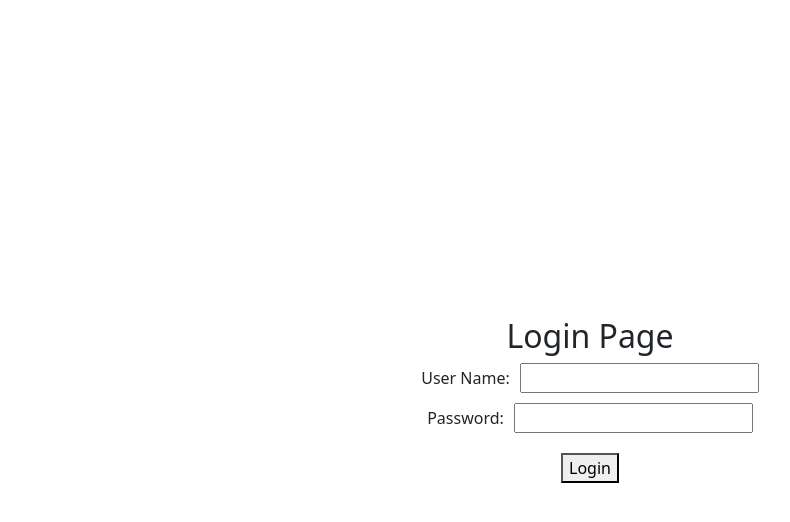
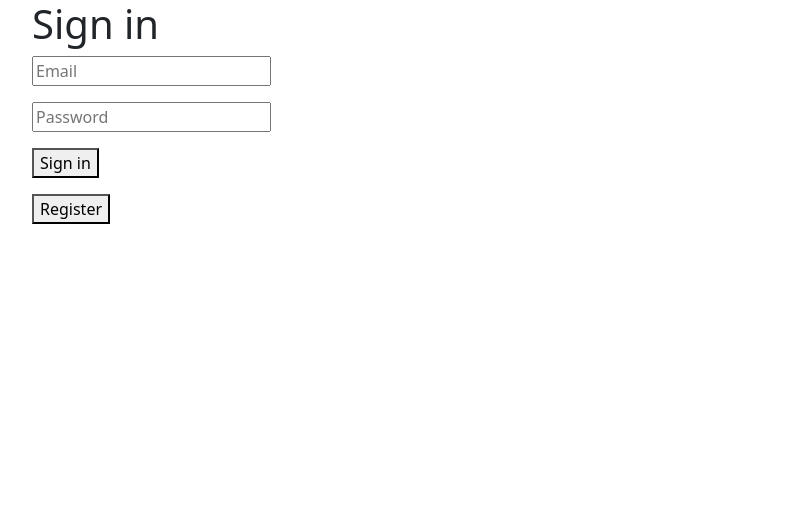
Before and after one commit to jzhu0106/Assignment5032Jianqin, a Vue app in the folder vue-project/: page / in a window 1280 px wide. Shown: the top 522 px of the page, without its empty margins (50-840 px from the left). Built offline with nearby package versions, Linux system fonts and the light colour scheme.

Commit message:
Firebase Sign-up and Sign-in

```diff
--- a/vue-project/package.json
+++ b/vue-project/package.json
@@ -15,6 +15,7 @@
   },
   "dependencies": {
     "bootstrap": "^5.3.7",
+    "firebase": "^12.2.1",
     "vue": "^3.5.18",
     "vue-router": "^4.5.1"
   },
--- a/vue-project/src/main.js
+++ b/vue-project/src/main.js
@@ -10,3 +10,21 @@ import router from './router'
 const app = createApp(App)
 app.use(router)
 app.mount('#app')
+
+// Import the functions you need from the SDKs you need
+import { initializeApp } from "firebase/app";
+// TODO: Add SDKs for Firebase products that you want to use
+// https://firebase.google.com/docs/web/setup#available-libraries
+
+// Your web app's Firebase configuration
+const firebaseConfig = {
+  apiKey: "AIzaSyCEPvbu_HD53Tvy5_Ue5CJeNf7TTtGjlzw",
+  authDomain: "assignment-jianqin.firebaseapp.com",
+  projectId: "assignment-jianqin",
+  storageBucket: "assignment-jianqin.firebasestorage.app",
+  messagingSenderId: "1027783815724",
+  appId: "1:1027783815724:web:f8830af07a0e2a310a1789"
+};
+
+// Initialize Firebase
+initializeApp(firebaseConfig);
--- a/vue-project/src/router/index.js
+++ b/vue-project/src/router/index.js
@@ -4,13 +4,15 @@ import { createRouter, createWebHistory } from 'vue-router'
 import HomeView from '../views/HomeView.vue'
 import LoginView from '../views/LoginView.vue'
 import Profile from '../views/Profile.vue'
+import FirebaseSigninView from '../views/FirebaseSigninView.vue';
+import FirebaseRegisterView from '../views/FirebaseRegisterView.vue';
 
 const routes = [
-  {
-    path: '/',
-    name: 'Login',
-    component: LoginView
-  },
+  // {
+  //   path: '/',
+  //   name: 'Login',
+  //   component: LoginView
+  // },
   {
     path: '/home',
     name: 'Home',
@@ -20,7 +22,17 @@ const routes = [
     path: '/profile',
     name: 'Profile',
     component: Profile
-  }
+  },
+    {
+  path: '/',
+  name: 'FireLogin',
+  component: FirebaseSigninView
+},
+{
+  path: '/FireRegister',
+  name: 'FireRegister',
+  component: FirebaseRegisterView
+}
 ]
 
 const router = createRouter({
--- /dev/null
+++ b/vue-project/src/views/FirebaseRegisterView.vue
@@ -0,0 +1,36 @@
+<template>
+  <h1>Resgister Page</h1>
+  <h2>Create an Account</h2>
+  <p><input type="text" placeholder="Email" v-model="email" /></p>
+  <p><input type="password" placeholder="Password" v-model="password" /></p>
+  <p><button @click="register">Register</button></p>
+</template>
+
+<script setup>
+import { ref } from "vue";
+import { getAuth, createUserWithEmailAndPassword } from "firebase/auth";
+import { useRouter } from "vue-router";
+
+const email = ref("");
+const password = ref("");
+const router = useRouter();
+const auth = getAuth();
+
+const register = () => {
+if (!email.value || !password.value) {
+    alert('please enter the email and password');
+    return;
+  }
+
+  createUserWithEmailAndPassword(auth, email.value, password.value)
+    .then((data) => {
+      console.log("Firebase Register Successful!");
+      router.push("/FireLogin");
+    })
+    .catch((error) => {
+      console.log(error.code);
+    });
+};
+
+
+</script>
--- /dev/null
+++ b/vue-project/src/views/FirebaseSigninView.vue
@@ -0,0 +1,39 @@
+<template>
+  <h1>Sign in</h1>
+  <p><input type="text" placeholder="Email" v-model="email" /></p>
+  <p><input type="password" placeholder="Password" v-model="password" /></p>
+  <p><button @click="signin">Sign in</button></p>
+  <p><button @click="goToRegister">Register</button></p>
+</template>
+
+<script setup>
+import { ref } from "vue";
+import { getAuth, signInWithEmailAndPassword } from "firebase/auth";
+import { useRouter } from "vue-router";
+
+const email = ref("");
+const password = ref("");
+const router = useRouter();
+const auth = getAuth();
+
+const signin = () => {
+
+    if (!email.value || !password.value) {
+    alert('please enter the email and password');
+    return;}
+  signInWithEmailAndPassword(auth, email.value, password.value)
+    .then((data) => {
+      console.log("Firebase Register Successful!");
+    //   router.push("/");
+    router.push("/home");
+      console.log(auth.currentUser); // To check the current User signed in
+    })
+    .catch((error) => {
+      console.log(error.code);
+    });
+};
+
+const goToRegister = () => {
+  router.push('/FireRegister');
+};
+</script>
--- a/vue-project/src/views/Header.vue
+++ b/vue-project/src/views/Header.vue
@@ -1,5 +1,6 @@
 <template>
-  <header v-show="$route.name !== 'Login'">
+  <!-- <header v-show="$route.name !== 'Login'"> -->
+    <header v-show="$route.name !== 'FireLogin' && $route.name !== 'FireRegister'">
     <div class="container">
       <div class="bg-white shadow-sm rounded-3" style="padding: 15px;">
         <div style="display: flex; justify-content: space-between; align-items: center;">
```
Also changed, not shown: 1 other file (tests, documents, lock files or other folders).
